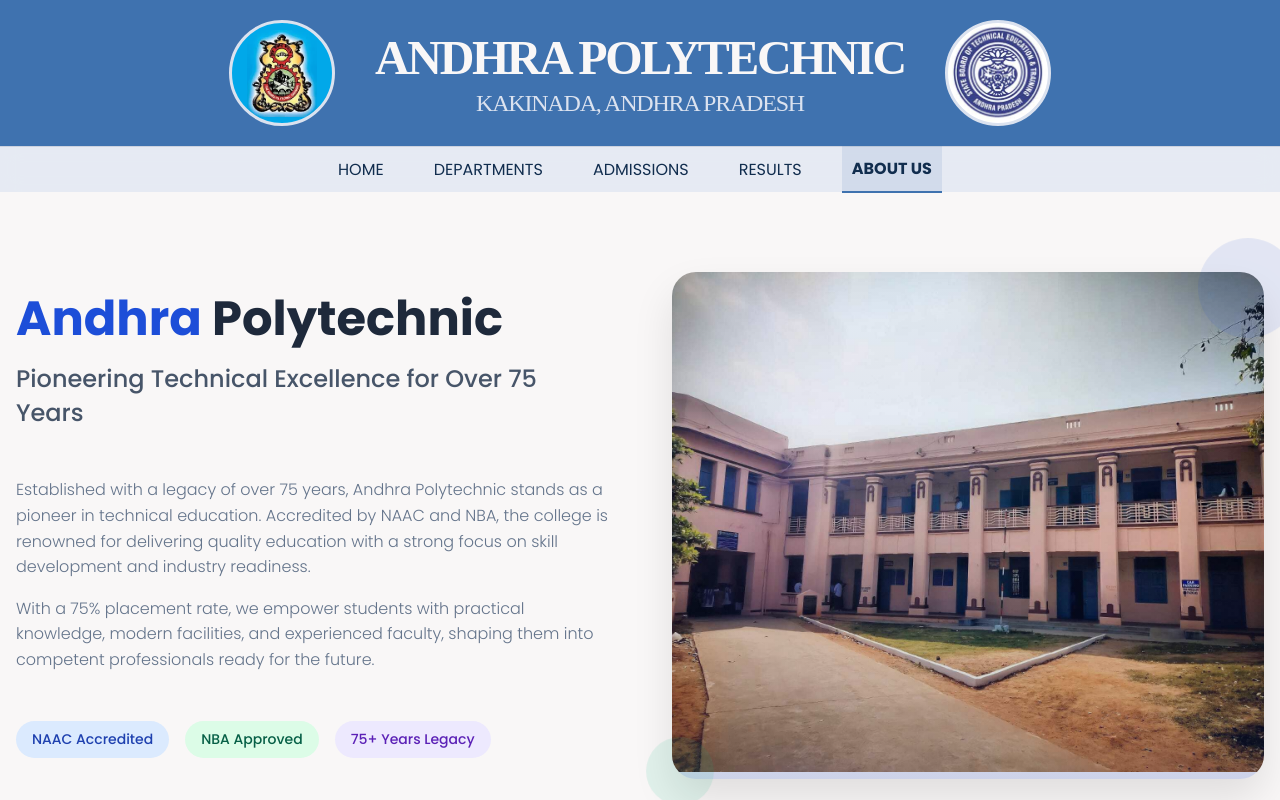
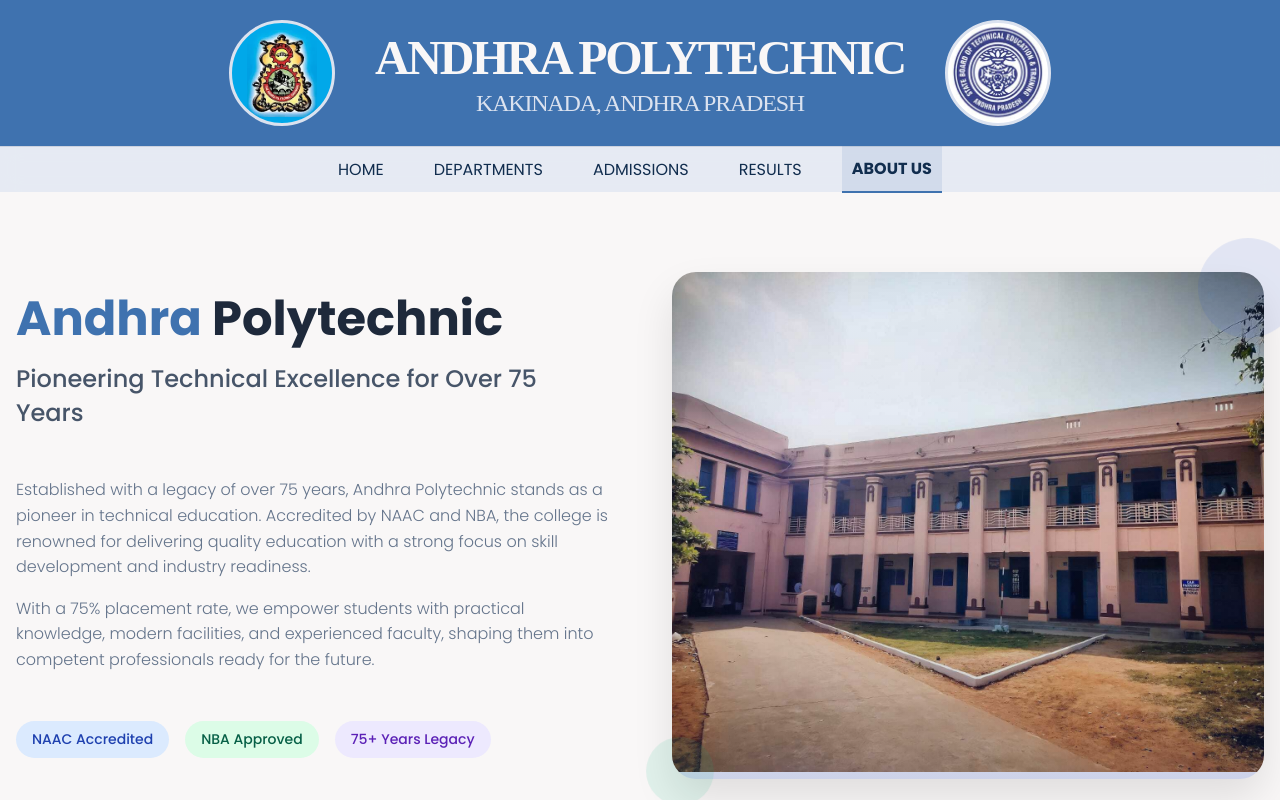
Before and after one commit to DhanushSaiCoder/AndhraPolytechnic, a React (Create React App) app in the folder frontend/: page /about in a window 1280 px wide. Shown: the top 800 px of the page. Built offline with nearby package versions, Linux system fonts and the light colour scheme.

Commit message:
Update HeroSection.css: change highlight color of title for better visual consistency

```diff
--- a/frontend/src/styles/AboutUsStyles/HeroSection.css
+++ b/frontend/src/styles/AboutUsStyles/HeroSection.css
@@ -41,7 +41,7 @@
 }
 
 .about-hero__title--highlight {
-  color: #1D4ED8;
+  color: #3F72AF;
 }
 
 .about-hero__subtitle {
```
